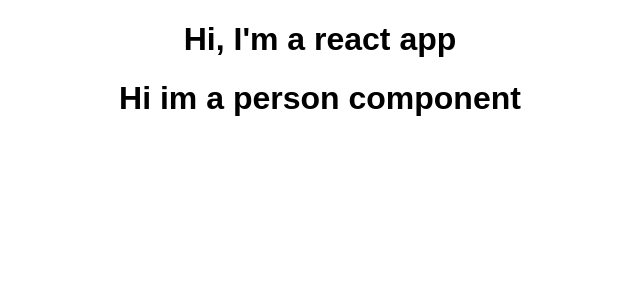
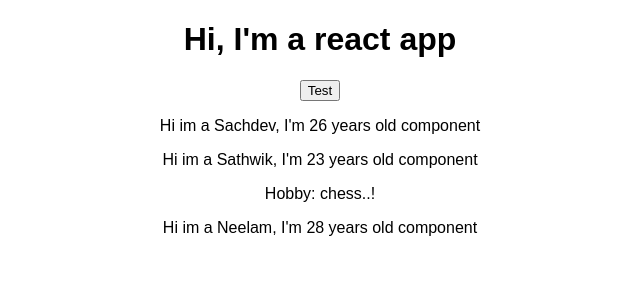
Before and after one commit to sachdev18/React-Starter, a React (Create React App) app: page / in a window 1280 px wide. Shown: the top 300 px of the page, without its empty margins (320-960 px from the left). Built offline with nearby package versions, Linux system fonts and the light colour scheme.

Commit message:
States and Props

```diff
--- a/src/App.js
+++ b/src/App.js
@@ -3,11 +3,21 @@ import './App.css';
 import Person from './Person/Person.js';
 
 class App extends Component {
+  state = {
+    persons : [
+      {name:"Sachdev", age:"26"},
+      {name:"Sathwik", age:"23"},
+      {name:"Neelam", age:"28"}
+    ]
+  }
   render() {
     return (
       <div className="App">
         <h1>Hi, I'm a react app</h1>
-        <Person />
+        <button> Test </button>
+        <Person name={this.state.persons[0].name} age={this.state.persons[0].age}/>
+        <Person name={this.state.persons[1].name} age={this.state.persons[1].age}>Hobby: chess..!</Person>
+        <Person name={this.state.persons[2].name} age={this.state.persons[2].age}/>
       </div>
     );
   }
--- a/src/Person/Person.js
+++ b/src/Person/Person.js
@@ -1,7 +1,14 @@
 import React from 'react';
 
-const person = () => {
-    return <h1>Hi im a person component</h1>
+const person = (props) => {
+    return (
+    <div>
+
+        <p>Hi im a {props.name}, I'm {props.age} years old component</p>
+        <p>{props.children}</p>
+
+   </div>
+    )
 }
 
 export default person;
```
